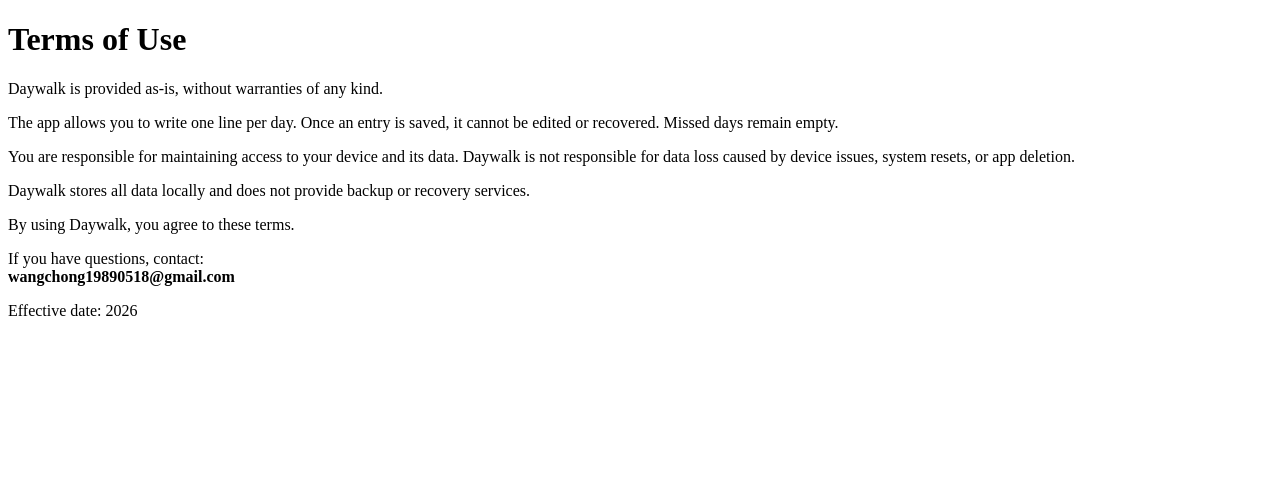
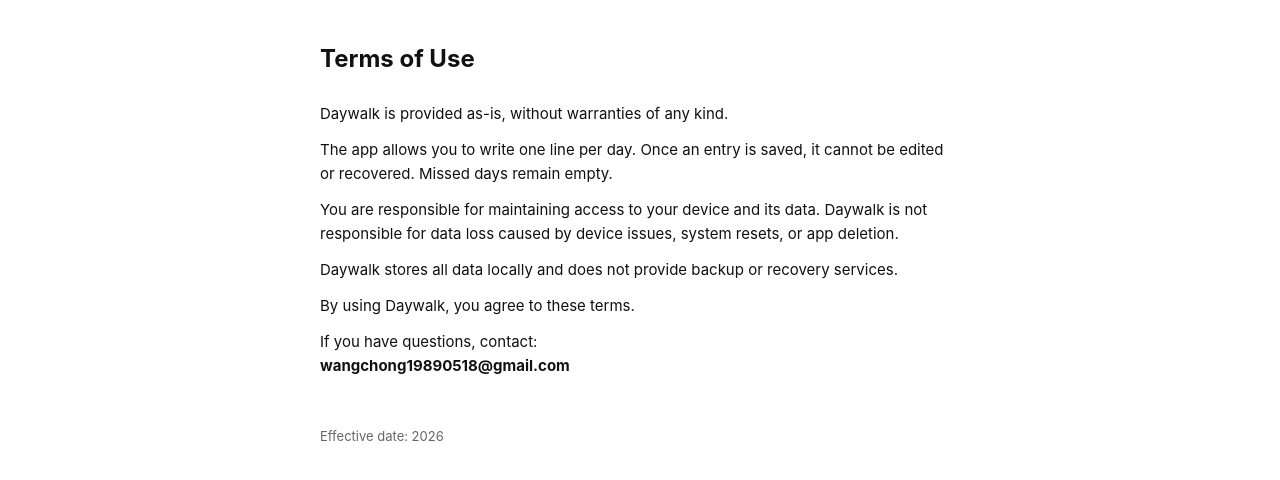
Before and after one commit to androidwangchong/daywalk-support, a plain HTML site: page terms.html in a window 1280 px wide. Drawn offline with Linux system fonts and the light colour scheme.

Commit message:
Update terms.html

```diff
--- a/terms.html
+++ b/terms.html
@@ -3,8 +3,34 @@
 <head>
   <meta charset="UTF-8">
   <title>Terms of Use – Daywalk</title>
+  <meta name="viewport" content="width=device-width, initial-scale=1.0">
+  <style>
+    body {
+      font-family: -apple-system, BlinkMacSystemFont, "Segoe UI", Roboto, sans-serif;
+      background-color: #ffffff;
+      color: #111111;
+      max-width: 640px;
+      margin: 40px auto;
+      padding: 0 16px;
+      line-height: 1.6;
+    }
+    h1 {
+      font-size: 24px;
+      margin-bottom: 24px;
+    }
+    p {
+      font-size: 15px;
+      margin: 12px 0;
+    }
+    .footer {
+      margin-top: 48px;
+      font-size: 13px;
+      color: #666666;
+    }
+  </style>
 </head>
 <body>
+
   <h1>Terms of Use</h1>
 
   <p>
@@ -37,8 +63,9 @@
     <strong>wangchong19890518@gmail.com</strong>
   </p>
 
-  <p>
+  <div class="footer">
     Effective date: 2026
-  </p>
+  </div>
+
 </body>
 </html>
```
